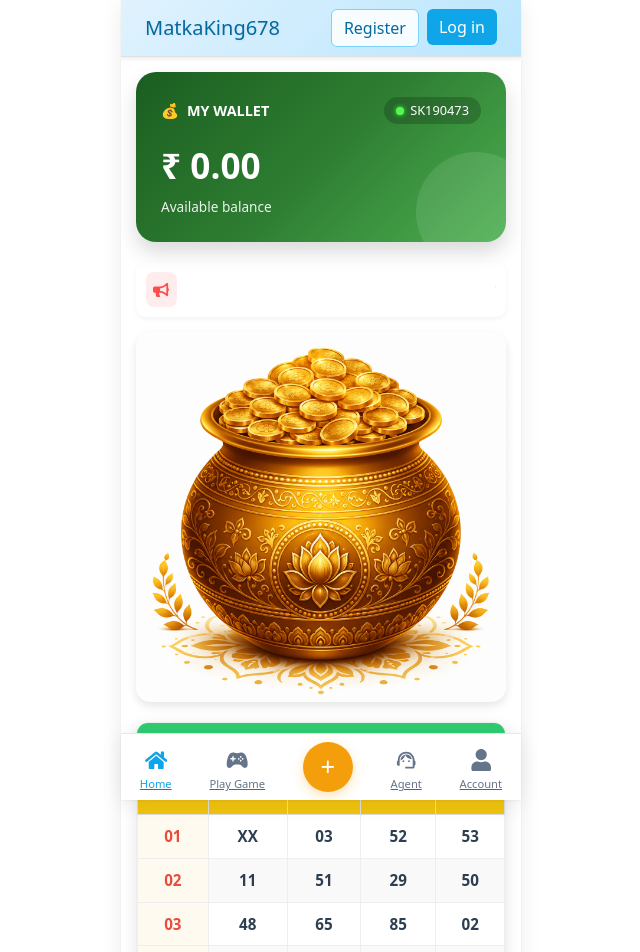
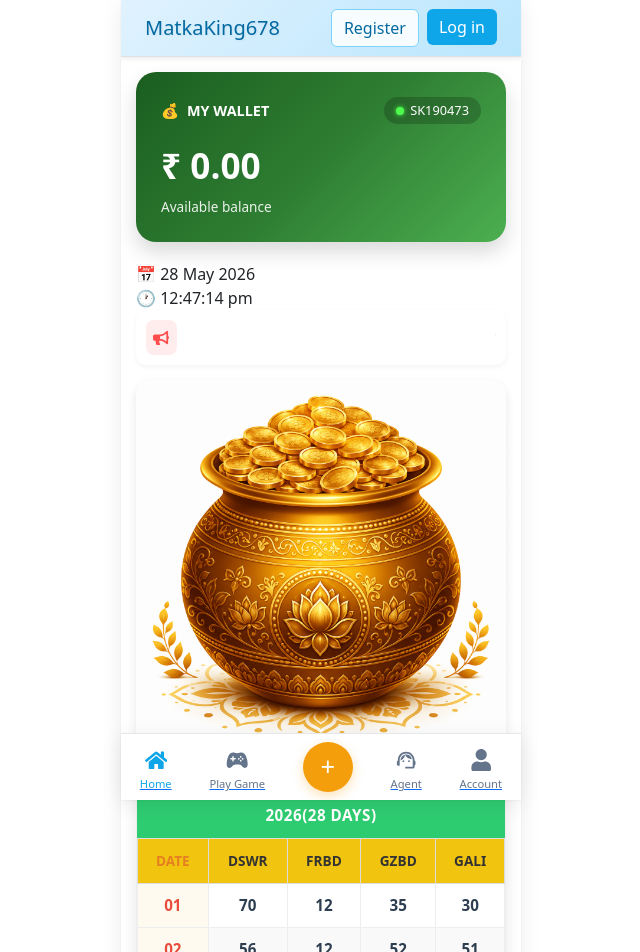
Before and after one commit to MOHDSUHAIL09/matkaking, a React (Vite) app: page / in a window 1280 px wide. Shown: the top 952 px of the page, without its empty margins (319-959 px from the left). Built offline with nearby package versions, Linux system fonts and the light colour scheme.

Commit message:
update code

```diff
--- a/src/pages/dashboard/Dashboard.jsx
+++ b/src/pages/dashboard/Dashboard.jsx
@@ -1,59 +1,126 @@
-import React from 'react';
+import React, { useState, useEffect } from 'react';
 import '../../assets/main.css';
 import matka1 from '../../assets/matka-1.png';
 import { FaBullhorn, FaChevronLeft, FaChevronRight } from 'react-icons/fa';
 
 const Dashboard = () => {
+  const [currentTime, setCurrentTime] = useState(new Date());
+  const [currentMonth, setCurrentMonth] = useState('');
+  const [currentDate, setCurrentDate] = useState('');
+  const [chartData, setChartData] = useState([]);
 
-  // Satta Chart Data (Sample for June 2026)
-  const chartData = [
-    { date: '01', dswr: 'XX', frbd: '03', gzbd: '52', gali: '53' },
-    { date: '02', dswr: '11', frbd: '51', gzbd: '29', gali: '50' },
-    { date: '03', dswr: '48', frbd: '65', gzbd: '85', gali: '02' },
-    { date: '04', dswr: '47', frbd: '04', gzbd: '78', gali: '16' },
-    { date: '05', dswr: '78', frbd: '72', gzbd: '72', gali: '16' },
-    { date: '06', dswr: '10', frbd: '32', gzbd: '66', gali: '55' },
-    { date: '07', dswr: '28', frbd: '88', gzbd: '32', gali: '78' },
-    { date: '08', dswr: '62', frbd: '39', gzbd: '70', gali: '66' },
-    { date: '09', dswr: '26', frbd: '35', gzbd: '21', gali: '00' },
-    { date: '10', dswr: '65', frbd: '85', gzbd: '33', gali: '31' },
-    { date: '11', dswr: '31', frbd: '75', gzbd: '00', gali: '07' },
-    { date: '12', dswr: '52', frbd: '79', gzbd: '20', gali: '59' },
-    { date: '13', dswr: '71', frbd: '58', gzbd: '91', gali: '10' },
-    { date: '14', dswr: '40', frbd: '23', gzbd: '52', gali: '96' },
-    { date: '15', dswr: '05', frbd: '31', gzbd: '49', gali: '60' },
-  ];
+  // Har 10 second mein time update
+  useEffect(() => {
+    const updateTime = () => {
+      const now = new Date();
+      setCurrentTime(now);
+      setCurrentMonth(now.toLocaleString('default', { month: 'long', year: 'numeric' }));
+      setCurrentDate(now.getDate().toString().padStart(2, '0'));
+    };
+
+    updateTime();
+    const timer = setInterval(updateTime, 1000);
+    return () => clearInterval(timer);
+  }, []);
+
+  // Generate data sirf aaj tak ki dates ke liye
+  useEffect(() => {
+    const generateData = () => {
+      const now = new Date();
+      const today = now.getDate();
+      const month = now.getMonth();
+      const year = now.getFullYear();
+
+      // Get days in current month
+      const daysInMonth = new Date(year, month + 1, 0).getDate();
+
+      const data = [];
+      // Sirf 1 se lekar aaj tak ki dates
+      for (let i = 1; i <= today; i++) {
+        const dateStr = i.toString().padStart(2, '0');
+        data.push({
+          date: dateStr,
+          dswr: Math.floor(Math.random() * 100).toString().padStart(2, '0'),
+          frbd: Math.floor(Math.random() * 100).toString().padStart(2, '0'),
+          gzbd: Math.floor(Math.random() * 100).toString().padStart(2, '0'),
+          gali: Math.floor(Math.random() * 100).toString().padStart(2, '0'),
+        });
+      }
+      setChartData(data);
+    };
+
+    generateData();
+  }, [currentDate]); // Jab date change ho (midnight ke baad)
+
+  // Game Result Times (24-hour format)
+  const resultTimes = {
+    dswr: { h: 5, m: 20 },   // 05:20 AM
+    frbd: { h: 18, m: 10 },  // 06:10 PM
+    gzbd: { h: 21, m: 30 },  // 09:30 PM
+    gali: { h: 23, m: 30 },  // 11:30 PM
+  };
+
+  // Function to check if result should be shown
+  const shouldShowResult = (day, gameKey) => {
+    const today = parseInt(currentDate);
+    const targetDay = parseInt(day);
+
+    // 1. Agar date purani hai (past days), toh hamesha dikhao
+    if (targetDay < today) return true;
+
+    // 2. Agar aaj ki hi date hai, toh time check karo
+    if (targetDay === today) {
+      const timeLimit = resultTimes[gameKey];
+      const checkTime = new Date();
+      checkTime.setHours(timeLimit.h, timeLimit.m, 0);
+      return currentTime >= checkTime;
+    }
+
+    // 3. Agar future ki date hai toh 'XX' dikhao (but future dates nahi hain data mein)
+    return false;
+  };
+
+  // Get current time display
+  const getCurrentTimeDisplay = () => {
+    return currentTime.toLocaleTimeString('en-IN', {
+      hour: '2-digit',
+      minute: '2-digit',
+      second: '2-digit',
+      hour12: true
+    });
+  };
 
   return (
     <div className="dashboard-container">
-
       {/* Wallet Card */}
       <div className="wallet-card">
         <div className="wallet-top">
-          <div className="wallet-title">
-            💰 <span>MY WALLET</span>
-          </div>
-          <div className="wallet-id">
-            <span className="status-dot"></span>
-            SK190473
-          </div>
+          <div className="wallet-title">💰 <span>MY WALLET</span></div>
+          <div className="wallet-id"><span className="status-dot"></span> SK190473</div>
         </div>
         <div className="wallet-balance">₹ 0.00</div>
         <div className="wallet-text">Available balance</div>
-        <div className="wallet-circle"></div>
       </div>
 
-      {/* Notice Bar */}
-      <div className="notice-bar">
-        <div className="notice-icon">
-          <FaBullhorn />
+      {/* Current Date & Time Display */}
+      <div className="current-datetime-bar">
+        <div className="datetime-left">
+          <span className="date-display">📅 {currentTime.toLocaleDateString('en-IN', {
+            day: '2-digit',
+            month: 'short',
+            year: 'numeric'
+          })}</span>
         </div>
-        <marquee behavior="scroll" direction="left" scrollAmount="5" className="notice-text">
-          किसी भी समस्या के लिए WhatsApp: 6395280490 पर संपर्क करें
-        </marquee>
+        <div className="datetime-right">
+          <span className="time-display">🕐 {getCurrentTimeDisplay()}</span>
+        </div>
       </div>
 
-      {/* Main Banner Image */}
+      <div className="notice-bar">
+        <div className="notice-icon"><FaBullhorn /></div>
+        <marquee className="notice-text">किसी भी समस्या के लिए WhatsApp: 6395280490 पर संपर्क करें</marquee>
+      </div>
+
       <div className='matka-img-container'>
         <img src={matka1} alt="Main Banner" className="main-banner" />
       </div>
@@ -61,7 +128,8 @@ const Dashboard = () => {
       {/* --- SATTA KING CHART SECTION --- */}
       <div className="satta-chart-section">
         <div className="chart-header-main">
-          Monthly Satta King Chart - June 2026
+          Monthly Satta King Chart - {currentMonth}
+          <span className="days-count">({chartData.length} days)</span>
         </div>
 
         <div className="chart-table-wrapper">
@@ -76,26 +144,38 @@ const Dashboard = () => {
               </tr>
             </thead>
             <tbody>
-              {chartData.map((item, index) => (
-                <tr key={index}>
-                  <td className="td-date">{item.date}</td>
-                  <td>{item.dswr}</td>
-                  <td>{item.frbd}</td>
-                  <td>{item.gzbd}</td>
-                  <td>{item.gali}</td>
-                </tr>
-              ))}
+              {chartData.map((item, index) => {
+                const isToday = item.date === currentDate;
+                return (
+                  <tr key={index} className={isToday ? 'today-row' : ''}>
+                    <td className="td-date">
+                      {item.date}
+
+                    </td>
+                    <td className={isToday ? 'today-result' : ''}>
+                      {shouldShowResult(item.date, 'dswr') ? item.dswr : 'XX'}
+                    </td>
+                    <td className={isToday ? 'today-result' : ''}>
+                      {shouldShowResult(item.date, 'frbd') ? item.frbd : 'XX'}
+                    </td>
+                    <td className={isToday ? 'today-result' : ''}>
+                      {shouldShowResult(item.date, 'gzbd') ? item.gzbd : 'XX'}
+                    </td>
+                    <td className={isToday ? 'today-result' : ''}>
+                      {shouldShowResult(item.date, 'gali') ? item.gali : 'XX'}
+                    </td>
+                  </tr>
+                );
+              })}
             </tbody>
           </table>
         </div>
 
-        {/* Month Navigation Buttons */}
         <div className="month-nav-row">
-          <button className="nav-btn"><FaChevronLeft /> May 2026</button>
-          <button className="nav-btn">Jul 2026 <FaChevronRight /></button>
+          <button className="nav-btn"><FaChevronLeft /> Previous</button>
+          <button className="nav-btn">Next <FaChevronRight /></button>
         </div>
       </div>
-
     </div>
   );
 };
--- a/src/pages/dashboard/Profile/Profile.css
+++ b/src/pages/dashboard/Profile/Profile.css
@@ -507,7 +507,6 @@
   margin: 15px;
   padding: 20px;
   border-radius: 16px;
-  border: 2px dashed #1a8d44; /* Green dashed border for "Pay Area" feel */
   box-shadow: 0 10px 25px rgba(0, 0, 0, 0.08);
   text-align: center;
   position: relative;
--- a/src/pages/dashboard/playgame/PlayGame.css
+++ b/src/pages/dashboard/playgame/PlayGame.css
@@ -191,7 +191,7 @@
   justify-content: space-between;
   align-items: center;
   margin: auto;
-  max-width: 500px;
+  max-width: 400px;
 }
 
 .total-box {
```
